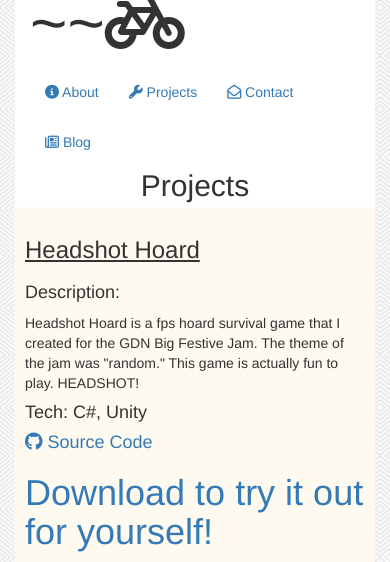
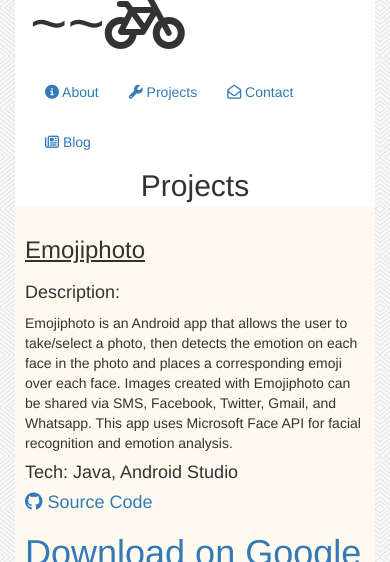
Before and after one commit to I4N-T/site-2, a Django app: page /projects in a window 390 px wide. Shown: the part 445-1007 px from the top of the page. Run offline with Django 3.2, Linux system fonts and the light colour scheme; some libraries are stand-ins or nearby versions; grey boxes are pictures that could not be loaded.

Commit message:
updated projects section with Sympiphany and Emojiphoto

```diff
--- a/personal/templates/personal/projects.html
+++ b/personal/templates/personal/projects.html
@@ -15,6 +15,54 @@
 
     <!--PROJECTS BEGIN-->
     <div>
+	<!--Emojiphoto-->
+        <div class="row">
+            <div class="col-md-3"></div>
+
+            <div class="col-md-6 project-div1" style="margin-top: -15px;">
+                <h3><u>Emojiphoto</u></h3>
+                <div class="row">
+                    <div class="col-md-6">
+                        <h4>Description:</h4> <p>
+                            Emojiphoto is an Android app that allows the user to take/select a photo, then detects the emotion on each face in the photo and places a corresponding emoji over each
+							face. Images created with Emojiphoto can be shared via SMS, Facebook, Twitter, Gmail, and Whatsapp. This app uses Microsoft Face API for facial recognition and emotion
+							analysis.
+                        </p>
+                        <h4>Tech: Java, Android Studio</h4>
+                        <a href="https://github.com/I4N-T/Emojiphoto_App"><h4><i class="fa fa-github"></i> Source Code</h4></a>
+                        <a href="https://play.google.com/store/apps/details?id=me.ianterry.face"><h1>Download on Google Play Store!</h1></a>
+                    </div>
+                    <div class="col-md-6"><iframe width="350" height="350" src="https://www.youtube.com/embed/TXJckFz3i0U" frameborder="0" allowfullscreen></iframe></div>
+                </div>
+            </div>
+
+            <div class="col-md-3"></div>
+        </div>
+        <!---------------------------------------------------------------------------------------------------------------------------------------------------------->
+	<!--Sympiphany-->
+        <div class="row">
+            <div class="col-md-3"></div>
+
+            <div class="col-md-6 project-div0" style="margin-top: -15px;">
+                <h3 class="text-right" style="margin-right: 35px;"><u>Sympiphany</u></h3>
+                <div class="row">
+                    <div class="col-md-6"><iframe width="350" height="350" style="float: right;" src="https://www.youtube.com/embed/DWBe3eHmlTQ" frameborder="0" allowfullscreen></iframe></div>
+                    <div class="col-md-6">
+                        <h4>Description:</h4> <p>
+                            Sympiphany - Musical Inspiration Generator works by presenting you with a random piece of art, a random theme, and a random musical key to get your creative juices
+							flowing. Not feeling inspired by what you see? Don't fret! Just press the button again to generate some more random inspiration. This app incorporates the Reddit API to
+							pull random images from the top 500 most upvoted images on r/Art.
+                        </p>
+                        <h4>Tech: Java, Android Studio</h4>
+                        <a href="https://github.com/I4N-T/Inspiration-App"><h4><i class="fa fa-github"></i> Source Code</h4></a>
+                        <a href="https://play.google.com/store/apps/details?id=me.ianterry.inspiration"><h1>Download on Google Play Store!</h1></a>
+                    </div>
+                </div>
+            </div>
+
+            <div class="col-md-3"></div>
+        </div>
+        <!----------------------------------------------------------------------------------------------------------------------------------------->
 	<!--Headshot Hoard-->
         <div class="row">
             <div class="col-md-3"></div>
```
